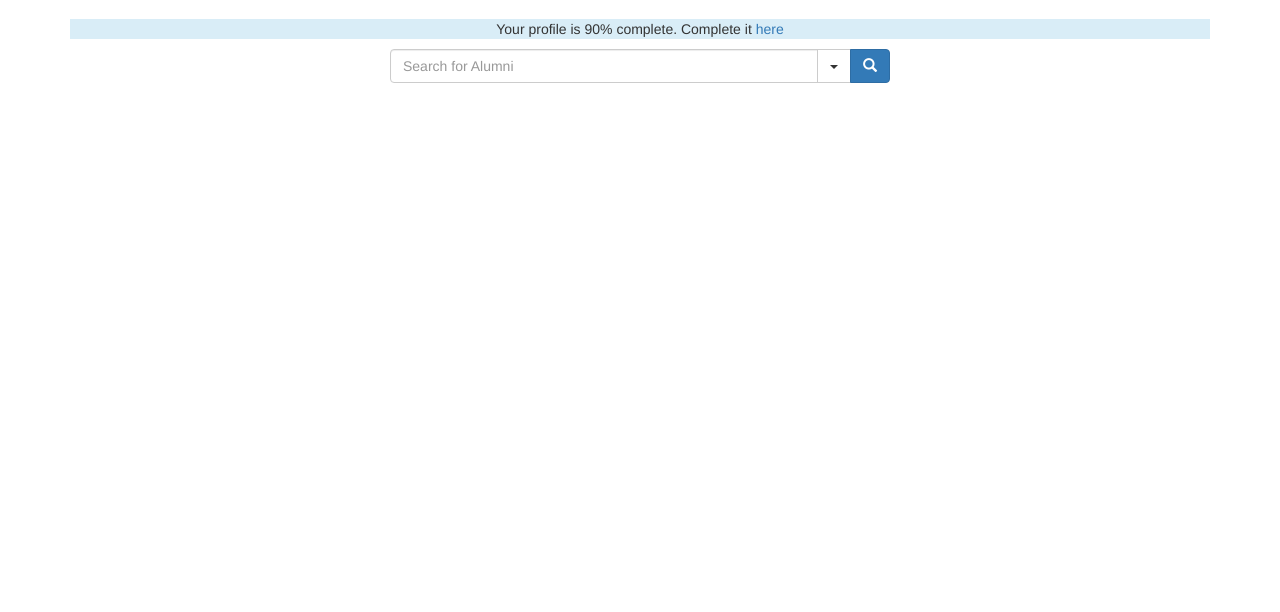
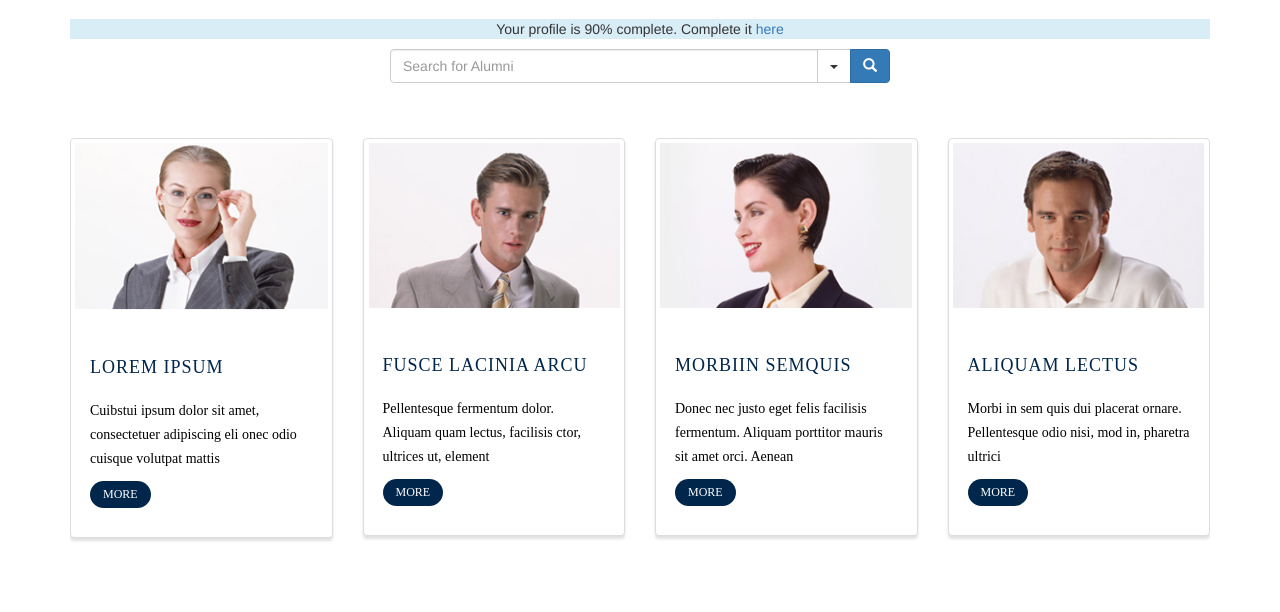
Before and after one commit to tanvirs27/alumni_directory, a PHP site: page /search.html in a window 1280 px wide. Shown: the part 51-663 px from the top of the page. Run offline with PHP 8.4, Linux system fonts and the light colour scheme.

Commit message:
search result template

```diff
--- a/css/search.css
+++ b/css/search.css
@@ -136,3 +136,26 @@ body {
         min-width: 500px;
     }
 }
+
+
+/************************************************
+	styles for search results
+ ************************************************/
+.featured-block{padding:55px 0; overflow: hidden;}
+.featured-block .block{}
+.featured-block .block .thumbnail{box-shadow: 0 3px 3px 0 #e0e0e0;}
+.featured-block .caption{padding: 25px 15px;}
+.featured-block .caption h1{font-size: 18px; line-height: 24px;color: #01264c; text-transform: uppercase;font-family: 'source_sans_probold';  padding-bottom: 10px; letter-spacing: 1px;}
+.featured-block .caption p{font-size: 14px; line-height: 24px; color: #000000;font-family: 'source_sans_proregular';}
+.featured-block .caption .btn{color: #fff; background: #01264c; font-size: 12px; font-family: 'source_sans_problack'; border-radius: 30px; text-transform: uppercase; line-height: 13px;}
+.featured-block .caption .btn:hover{color: #fff; background: #454855; transition:all 1s;}
+
+
+.block .panel-default > .panel-heading {background: #fff;color: #01264c; font-size: 16px; padding: 0;}
+.block .panel-default > .panel-heading .panel-title{line-height: 40px;}
+.block .panel-default > .panel-heading .panel-title > a:hover{text-decoration: none;}
+.block .panel-default > .panel-collapse{background: #f0f0f0;color: #989898; font-size: 14px;}
+.block .panel-default > .panel-collapse .panel-body {padding: 20px 15px;}
+.block .panel-group .panel + .panel {
+    margin-top: 10px;
+}
--- a/search.html
+++ b/search.html
@@ -14,6 +14,7 @@
 
     <!-- Bootstrap Core CSS -->
     <link href="css/bootstrap.css" rel="stylesheet">
+
     <link href="css/search.css" rel="stylesheet">
 
     <!-- Custom CSS -->
@@ -158,11 +159,71 @@
 </div>
 
 
+<!-- search results -->
+
+<div class="container">
+    <div class="featured-block">
+        <!-- Example row of columns -->
+        <div class="row">
+            <div class="col-md-3">
+                <div class="block">
+                    <div class="thumbnail">
+                        <img src="img/img1.jpg" alt="" class="img-responsive">
+                        <div class="caption">
+                            <h1>Lorem ipsum</h1>
+                            <p>Cuibstui ipsum dolor sit amet, consectetuer adipiscing eli onec odio cuisque volutpat mattis</p>
+                            <a class="btn" href="#">more</a>
+                        </div>
+                    </div>
+                </div>
+            </div>
+            <div class="col-md-3">
+                <div class="block">
+                    <div class="thumbnail">
+                        <img src="img/img2.jpg" alt="" class="img-responsive">
+                        <div class="caption">
+                            <h1>Fusce lacinia arcu</h1>
+                            <p>Pellentesque fermentum dolor. Aliquam quam lectus, facilisis ctor, ultrices ut, element</p>
+                            <a class="btn" href="#">more</a>
+                        </div>
+                    </div>
+                </div>
+            </div>
+            <div class="col-md-3">
+                <div class="block">
+                    <div class="thumbnail">
+                        <img src="img/img3.jpg" alt="" class="img-responsive">
+                        <div class="caption">
+                            <h1>Morbiin semquis</h1>
+                            <p>Donec nec justo eget felis facilisis fermentum. Aliquam porttitor mauris sit amet orci. Aenean</p>
+                            <a class="btn" href="#">more</a>
+                        </div>
+                    </div>
+                </div>
+            </div>
+            <div class="col-md-3">
+                <div class="block">
+                    <div class="thumbnail">
+                        <img src="img/img4.jpg" alt="" class="img-responsive">
+                        <div class="caption">
+                            <h1>Aliquam lectus</h1>
+                            <p>Morbi in sem quis dui placerat ornare. Pellentesque odio nisi, mod in, pharetra ultrici</p>
+                            <a class="btn" href="#">more</a>
+                        </div>
+                    </div>
+                </div>
+            </div>
+
+        </div>
+
+    </div>
+</div>
 
 
 
 
-<!-- jQuery Version 1.11.1 -->
+
+    <!-- jQuery Version 1.11.1 -->
 <script src="js/jquery.js"></script>
 
 <!-- Bootstrap Core JavaScript -->
```
Also changed, not shown: img/img1.jpg (added), img/img2.jpg (added), img/img3.jpg (added), img/img4.jpg (added).
